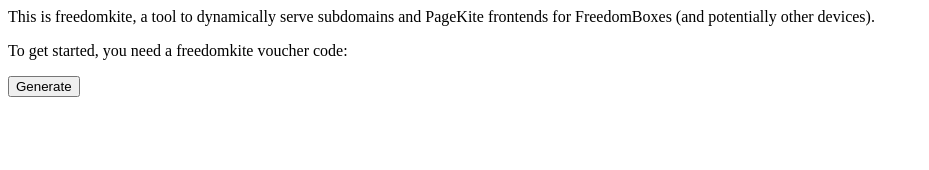
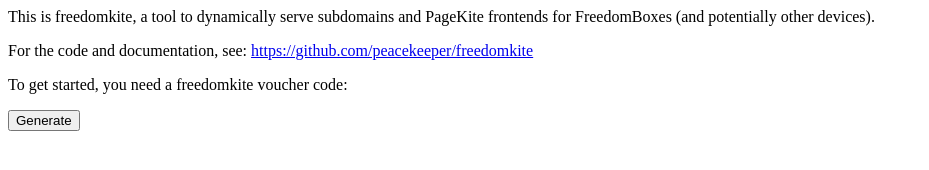
Before and after one commit to peacekeeper/freedomkite, a plain HTML site: page www/index.html in a window 1280 px wide. Shown: the whole page, without its empty margins (0-929 px from the left). Drawn offline with Linux system fonts and the light colour scheme.

Commit message:
link to github repo

```diff
--- a/www/index.html
+++ b/www/index.html
@@ -1,6 +1,7 @@
 <html>
 <body>
 <p>This is freedomkite, a tool to dynamically serve subdomains and PageKite frontends for FreedomBoxes (and potentially other devices).</p>
+<p>For the code and documentation, see: <a href="https://github.com/peacekeeper/freedomkite">https://github.com/peacekeeper/freedomkite</a></p>
 <p>To get started, you need a freedomkite voucher code:</p>
 <form action="/cgi-bin/generate.pl" method="post">
 <input type="submit" value="Generate">
```
